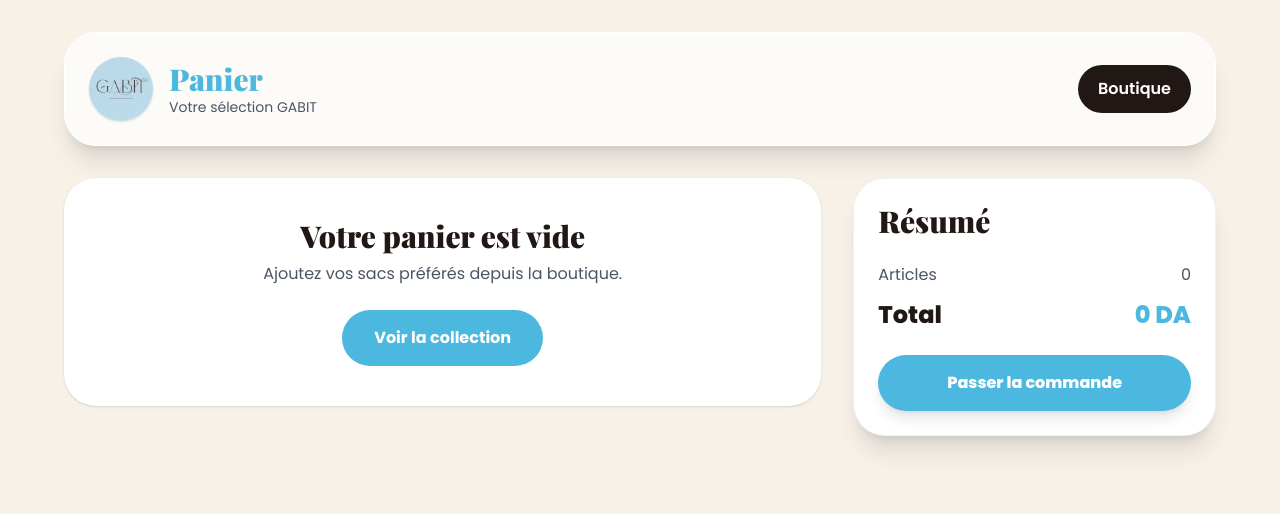
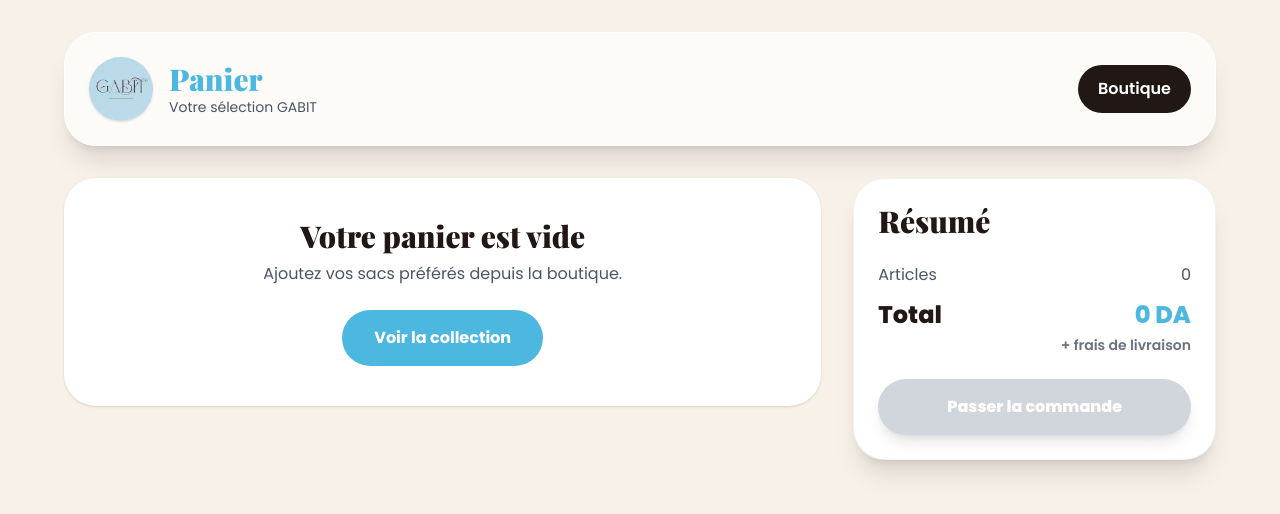
Before and after one commit to mohamedMDJ/gabit-bags, a Next.js app: page /cart in a window 1280 px wide. Shown: the top 514 px of the page. Built offline with nearby package versions, Linux system fonts and the light colour scheme; a web font is replaced by a local one.

Commit message:
Ajouter frais de livraison dans panier

```diff
--- a/app/cart/page.tsx
+++ b/app/cart/page.tsx
@@ -35,6 +35,7 @@ export default function CartPage() {
       if (item.id === id && item.quantity < item.stock) {
         return { ...item, quantity: item.quantity + 1 };
       }
+
       return item;
     });
 
@@ -47,6 +48,7 @@ export default function CartPage() {
         if (item.id === id) {
           return { ...item, quantity: item.quantity - 1 };
         }
+
         return item;
       })
       .filter((item) => item.quantity > 0);
@@ -59,7 +61,15 @@ export default function CartPage() {
     saveCart(newCart);
   }
 
-  const total = cart.reduce((sum, item) => sum + item.price * item.quantity, 0);
+  const total = cart.reduce(
+    (sum, item) => sum + item.price * item.quantity,
+    0
+  );
+
+  const articlesCount = cart.reduce(
+    (sum, item) => sum + item.quantity,
+    0
+  );
 
   return (
     <main className="min-h-screen bg-[#f7f1e8] px-6 py-8 text-[#211815]">
@@ -71,9 +81,14 @@ export default function CartPage() {
               alt="GABIT"
               className="h-16 w-16 rounded-full object-cover shadow"
             />
+
             <div>
-              <h1 className="text-3xl font-black text-[#4db8df]">Panier</h1>
-              <p className="text-sm text-gray-600">Votre sélection GABIT</p>
+              <h1 className="text-3xl font-black text-[#4db8df]">
+                Panier
+              </h1>
+              <p className="text-sm text-gray-600">
+                Votre sélection GABIT
+              </p>
             </div>
           </Link>
 
@@ -90,10 +105,14 @@ export default function CartPage() {
         <div className="lg:col-span-2 space-y-5">
           {cart.length === 0 ? (
             <div className="rounded-[2rem] bg-white p-10 text-center shadow">
-              <h2 className="text-3xl font-black">Votre panier est vide</h2>
+              <h2 className="text-3xl font-black">
+                Votre panier est vide
+              </h2>
+
               <p className="mt-2 text-gray-600">
                 Ajoutez vos sacs préférés depuis la boutique.
               </p>
+
               <Link
                 href="/"
                 className="inline-block mt-6 rounded-full bg-[#4db8df] px-8 py-4 text-white font-bold"
@@ -114,11 +133,25 @@ export default function CartPage() {
                 />
 
                 <div className="flex-1">
-                  <h2 className="text-xl font-black">{item.name}</h2>
-                  <p className="mt-1 text-[#4db8df] font-black">
-                    {item.price} DA
-                  </p>
-                  <p className="text-sm text-gray-500">Stock : {item.stock}</p>
+                  <h2 className="text-xl font-black">
+                    {item.name}
+                  </h2>
+
+                  <div className="mt-1">
+                    <p className="text-[#4db8df] font-black text-xl">
+                      {item.price} DA
+                    </p>
+
+                    <p className="mt-1 text-sm font-semibold text-gray-500">
+                      + frais de livraison
+                    </p>
+                  </div>
+
+                  {item.stock === 1 && (
+                    <p className="mt-2 inline-block rounded-full bg-red-100 px-4 py-2 text-sm font-bold text-red-600">
+                      Dernière pièce
+                    </p>
+                  )}
 
                   <div className="mt-4 flex items-center gap-3">
                     <button
@@ -128,11 +161,14 @@ export default function CartPage() {
                       -
                     </button>
 
-                    <span className="font-bold">{item.quantity}</span>
+                    <span className="font-bold">
+                      {item.quantity}
+                    </span>
 
                     <button
                       onClick={() => increaseQuantity(item.id)}
-                      className="h-9 w-9 rounded-full bg-[#211815] text-white font-bold"
+                      disabled={item.quantity >= item.stock}
+                      className="h-9 w-9 rounded-full bg-[#211815] text-white font-bold disabled:bg-gray-300 disabled:cursor-not-allowed"
                     >
                       +
                     </button>
@@ -151,23 +187,38 @@ export default function CartPage() {
         </div>
 
         <aside className="rounded-[2rem] bg-white p-6 shadow-xl border border-black/5 h-fit">
-          <h2 className="text-3xl font-black">Résumé</h2>
+          <h2 className="text-3xl font-black">
+            Résumé
+          </h2>
 
           <div className="mt-6 space-y-3">
             <div className="flex justify-between text-gray-600">
               <span>Articles</span>
-              <span>{cart.length}</span>
+              <span>{articlesCount}</span>
             </div>
 
             <div className="flex justify-between text-2xl font-black">
               <span>Total</span>
-              <span className="text-[#4db8df]">{total} DA</span>
+
+              <div className="text-right">
+                <p className="text-[#4db8df]">
+                  {total} DA
+                </p>
+
+                <p className="mt-1 text-sm font-semibold text-gray-500">
+                  + frais de livraison
+                </p>
+              </div>
             </div>
           </div>
 
           <Link
             href="/checkout"
-            className="mt-6 block rounded-full bg-[#4db8df] py-4 text-center text-white font-black shadow-lg hover:scale-105 transition"
+            className={`mt-6 block rounded-full py-4 text-center text-white font-black shadow-lg transition ${
+              cart.length === 0
+                ? "bg-gray-300 pointer-events-none"
+                : "bg-[#4db8df] hover:scale-105"
+            }`}
           >
             Passer la commande
           </Link>
```
